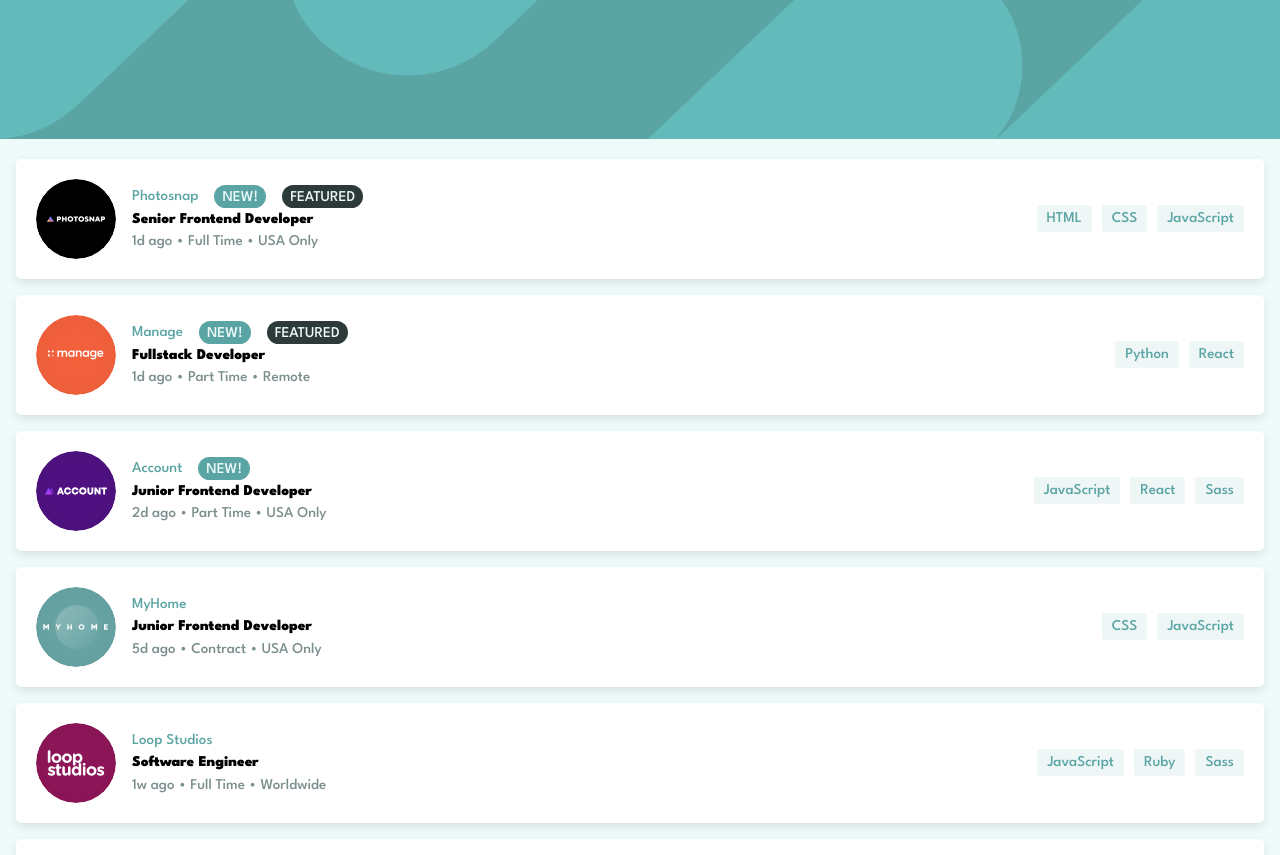
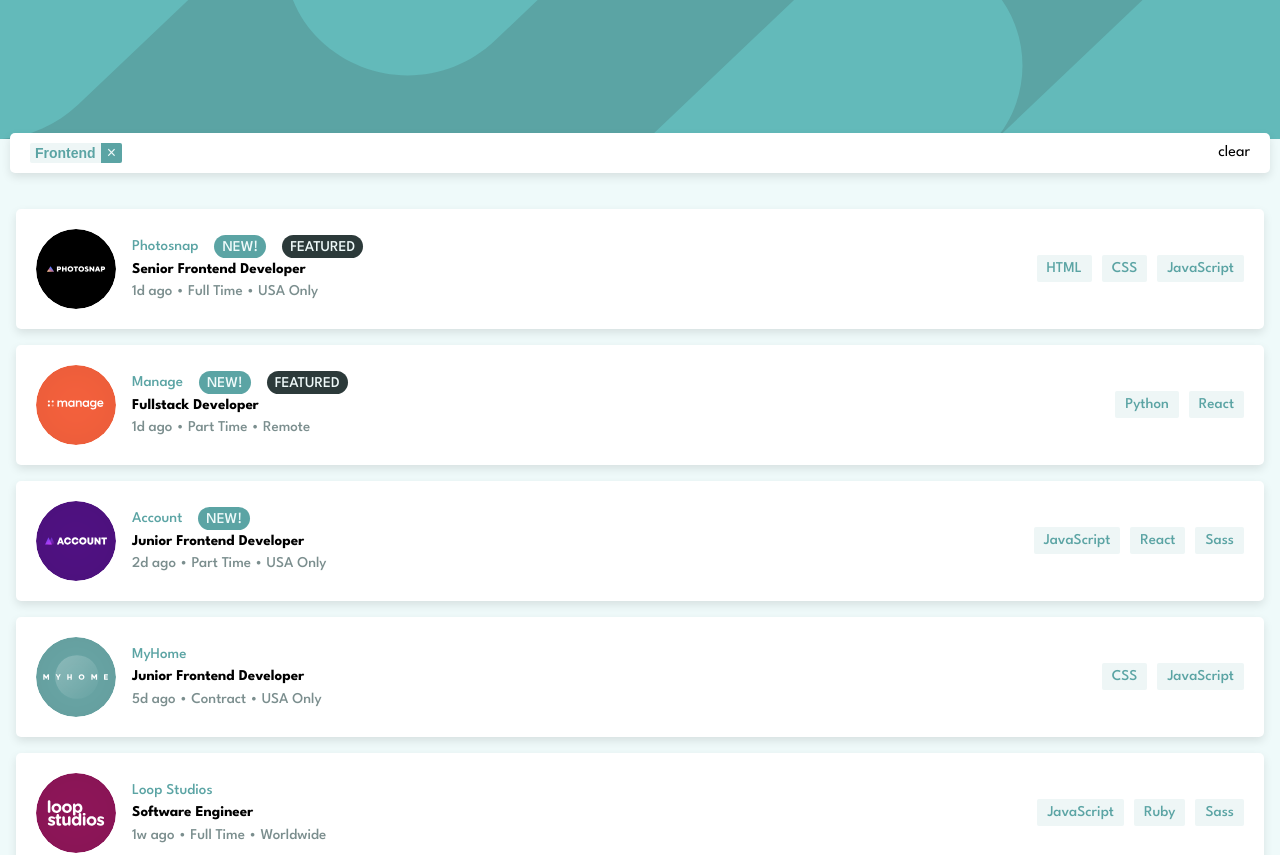
Before and after one commit to aleks540/frontend_mentor-static-job-listings-react, a React (Create React App) app: page / in a window 1280 px wide. Shown: the top 855 px of the page. Built offline with nearby package versions, Linux system fonts and the light colour scheme.

Commit message:
SearchBar and SearchTagButton

```diff
--- a/src/App.js
+++ b/src/App.js
@@ -3,30 +3,27 @@
 import Header from './components/header/Header';
 import JobCard from './components/jobCard/JobCard';
 
-import  jobData  from "./data/data.json"
+import jobData from "./data/data.json"
+import SearchBar from './components/searchbar/SearchBar';
 
 function App() {
   const [jobs, setJobs] = useState([]);
 
 
-/*   useEffect(() => {
-    fetch(jobData) // JSON aus `public/` laden
-      .then((response) => response.json())
-      .then((data) => setJobs(data))
-      .catch((error) => console.error("Fehler beim Laden der Daten:", error));
-  }, []); */
   useEffect(() => {
     setJobs(jobData);
   }, []);
+
+
   return (
     <>
       <Header />
+      { <SearchBar/>}
+
       <main>
-
         {jobs.map((job) => (
           <JobCard key={job.id} job={job} />
         ))}
-        {/* <JobCard/> */}
       </main>
 
     </>
--- /dev/null
+++ b/src/components/buttons/SearchTagButton.css
@@ -0,0 +1,47 @@
+.SearchTagButton {
+    /* display: flex;
+    justify-content: space-between;
+
+    padding: 2px 5px;
+    border: 2px solid black; */
+    display: inline-flex;
+    align-items: center;
+    background-color: var(--cyan2);
+    color: white;
+
+    border-radius: 2px;
+    font-size: 14px;
+    font-family: Arial, sans-serif;
+    overflow: hidden;
+}
+
+.searchTagText {
+    background-color: var(--cyan2);
+    color: var(--cyan3);
+    font-weight: 550;
+    padding-left: 5px;
+
+}
+
+.searchTagClose {
+    height: 100%;
+    background-color: var(--cyan3);
+    color: var(--cyan1);
+    border: none;
+
+
+    font-size: 16px;
+    display: flex;
+    align-items: center;
+    justify-content: center;
+    cursor: pointer;
+    margin-left: 5px;
+    cursor: pointer;
+    display: flex;
+    align-items: center;
+   justify-content: center;
+}
+
+.close-button:hover {
+    background-color: var(--cyan5);
+}
--- /dev/null
+++ b/src/components/buttons/SearchTagButton.jsx
@@ -0,0 +1,12 @@
+import React from 'react';
+import "./SearchTagButton.css"
+
+export default function SearchTagButton({ label, onRemove }) {
+
+    return (
+        <div className="SearchTagButton">
+            <span className='searchTagText'>{label}</span>
+            <button className='searchTagClose'  onClick={onRemove}> &times;</button>
+        </div>
+    )
+}
--- a/src/components/header/Header.css
+++ b/src/components/header/Header.css
@@ -1,3 +1,9 @@
+.header {
+   /*  position: relative;  */
+   /*  overflow: visible;  */
+
+}
+
 .w-full{
     background-color: var(--cyan3);
     width: 100%;
--- a/src/components/header/Header.jsx
+++ b/src/components/header/Header.jsx
@@ -10,7 +10,7 @@
     const desktopSVG = "../../img/bg-header-desktop.svg";  */
 
     return (
-        <div className='header'>
+        <div className='header '>
         <img
         src={isMobile ? MobileHeaderSVG : DesktopHeaderSVG}
         alt="Header SVG"
--- a/src/components/jobCard/JobCard.css
+++ b/src/components/jobCard/JobCard.css
@@ -76,11 +76,11 @@
 }
 .position{
 
-    font-weight: 900;
+    font-weight: 700;
 }
 .position:hover{
     color: var(--cyan3);
-    font-weight: 900;
+    font-weight: 700;
 }
 .jobinfo {
     color: var(--cyan4);
@@ -106,9 +106,9 @@
     color: white;
 }
 
-@media only screen and (min-width: 375px) {
+@media only screen and (min-width: 440px) {
     :root {
-        --logoWidth: 80px;
+        --logoWidth: 5rem;
     }
 
     .job-card {
--- a/src/components/jobCard/JobCard.jsx
+++ b/src/components/jobCard/JobCard.jsx
@@ -6,7 +6,7 @@
 
 
 const JobCard = ({ job }) => {
-    const isMobile = useMediaQuery("(max-width: 375px)");
+    const isMobile = useMediaQuery("(max-width: 439px)");
     const { company, logo, position, postedAt, contract, location, languages, tools, new: isNew, featured:isfeatured } = job
     const tags = [...languages, ...tools];
 
--- /dev/null
+++ b/src/components/searchbar/SearchBar.css
@@ -0,0 +1,27 @@
+.searchBarContainer{
+    height: 20px;
+   /*  width: 80%; */
+    background-color: white;
+
+    margin: 10px auto;
+    border-radius: 5px;
+    text-align: center;
+    align-items: center;
+    top: 50%;
+    transform: translate(0, -50%);
+    z-index: 10;
+    padding: 10px 20px;
+    z-index: 10;
+    box-shadow: 0px 4px 10px rgba(0, 0, 0, 0.1);
+    margin-left: 10px;
+    margin-right: 10px;
+}
+.searchBarContainer{
+    display: flex;
+    justify-content: space-between;
+}
+
+
+@media only screen and (min-width: 375px) {
+
+}
--- /dev/null
+++ b/src/components/searchbar/SearchBar.jsx
@@ -0,0 +1,23 @@
+import React, { useState } from 'react';
+import "./SearchBar.css";
+import SearchTagButton from '../buttons/SearchTagButton';
+
+const SearchBar = () => {
+    const [tags, setTags] = useState(["Frontend"]);
+    const removeTag = () => {
+        setTags([]);
+      };
+
+    return (
+        <div className='searchBarContainer'>
+            <div className='searchTagsWrapper'>
+            {tags.map((tag, index) => (
+        <SearchTagButton key={index} label={tag} onRemove={removeTag} />
+      ))}
+            </div>
+            <div className="exitSearch">clear</div>
+        </div>
+    )
+}
+
+export default SearchBar
```
